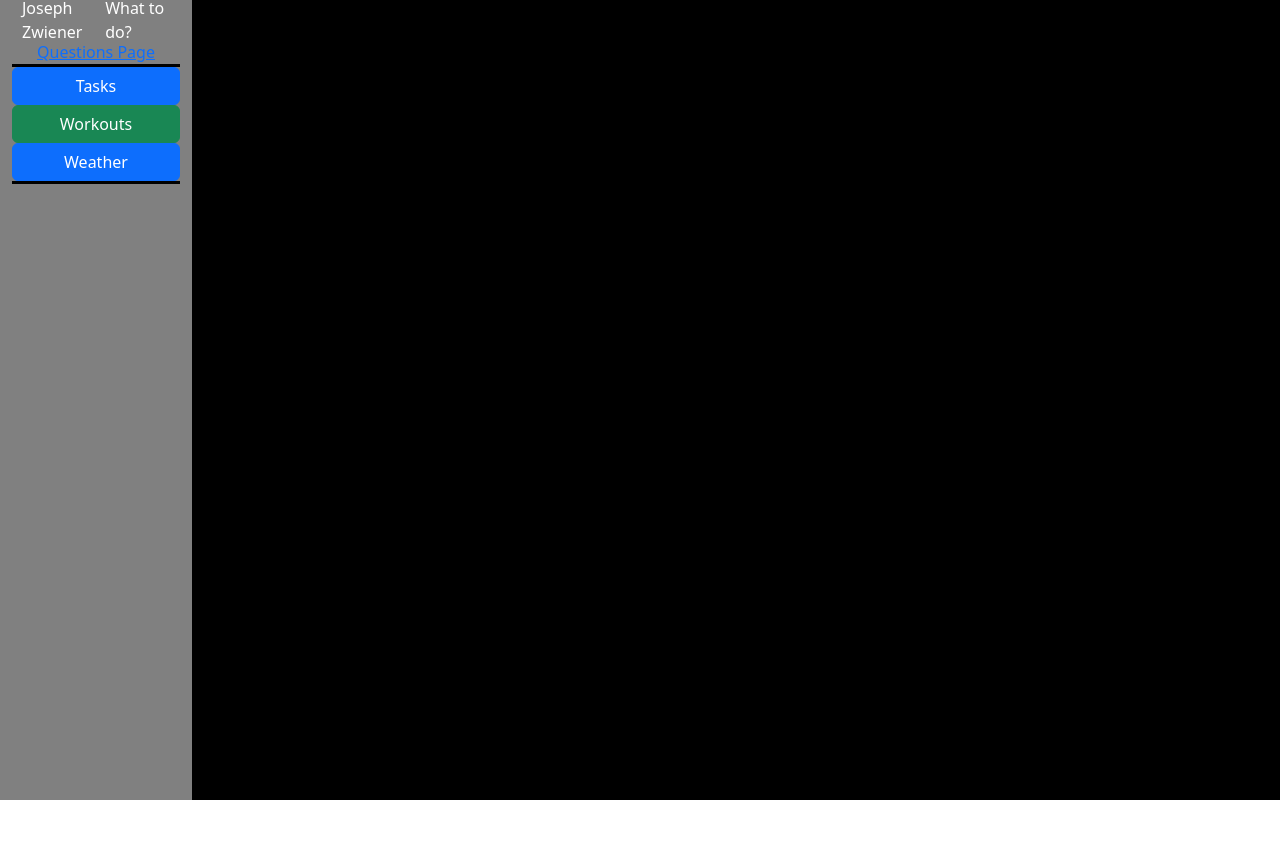
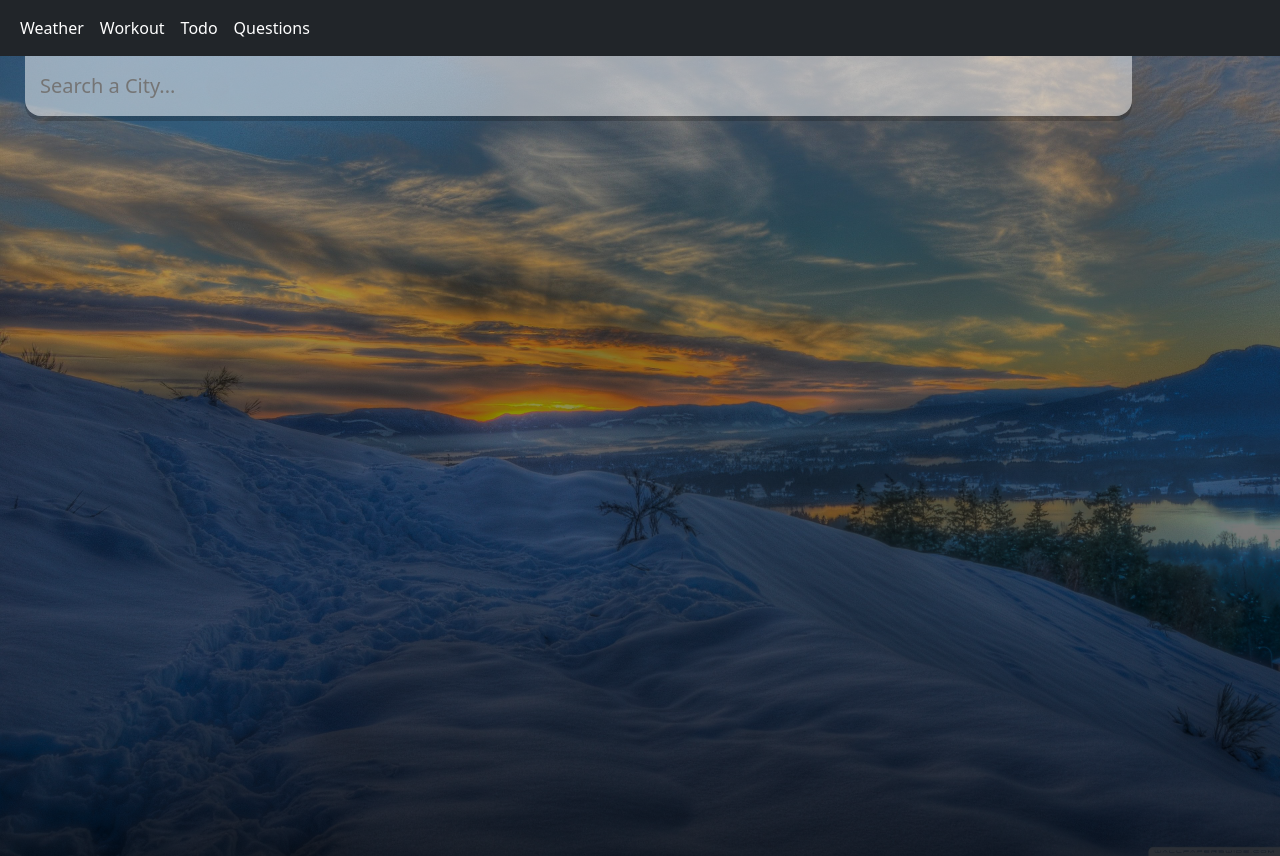
Before and after one commit to 19jzwiener/Tasks, a React (Create React App) app: page / in a window 1280 px wide. Before the commit the page ends 800 px from the top, so only its background shows below. Built offline with nearby package versions, Linux system fonts and the light colour scheme.

Commit message:
BootStrap additions and router changes
Changed Task and Weather pages to be new separate pages using mostly bootstrap5.

```diff
--- a/src/App.js
+++ b/src/App.js
@@ -1,4 +1,6 @@
 import Sidebar from "./components/leftSidebarComp/Sidebar";
+
+
 
 
 function App() {
--- a/src/components/leftSidebarComp/Sidebar.js
+++ b/src/components/leftSidebarComp/Sidebar.js
@@ -18,84 +18,117 @@ function Sidebar(props) {
   const [weatherOpen, setWeatherOpen] = useState(false);
 
   return (
-    <div className="app">
-      <div className="container">
-        <div className="row">
-          <div className=" sidebar">
-            {/* top box for the left sidebar */}
-            {/* Holds users name and a question for what someone would like to do */}
-            <div className="sidebar__header">
-              <div className="greeting">Joseph Zwiener</div>
-              <div className="select">What to do?</div>
-            </div>
-            <Link to="/Questions">Questions Page</Link>
-            {/* linebreak between different sets of information */}
-            <div className="sidebar__lineBreak" />
+    // <div className="container container-fluid">
+    //   <div className="row">
+    //     <div className=" sidebar">
+    //       {/* top box for the left sidebar */}
+    //       {/* Holds users name and a question for what someone would like to do */}
+    //       <div className="sidebar__header">
+    //         <div className="greeting">Joseph Zwiener</div>
+    //       </div>
+    //       <Link to="/Questions" className="btn btn-success">Questions Page</Link>
+    //       {/* linebreak between different sets of information */}
+    //       <div className="sidebar__lineBreak" />
 
-            {/* popout window buttons */}
-            <div className="sidebar__section">
-              {/* open and close task popout */}
-              <button
-                className="btn btn-primary"
-                onClick={() => {
-                  setTaskOpen(!taskOpen);
-                  setWorkoutOpen(false);
-                  setWeatherOpen(false);
-                }}
-              >
-                Tasks
-              </button>
+    //       {/* popout window buttons */}
+    //       <div className="sidebar__section">
+    //         {/* open and close task popout */}
+    //         <button
+    //           className="btn btn-primary"
+    //           onClick={() => {
+    //             setTaskOpen(!taskOpen);
+    //             setWorkoutOpen(false);
+    //             setWeatherOpen(false);
+    //           }}
+    //         >
+    //           Tasks
+    //         </button>
 
-              {/* open and close workout popout */}
-              <button
-                className="btn btn-success"
-                onClick={() => {
-                  setWorkoutOpen(!workoutOpen);
-                  setTaskOpen(false);
-                  setWeatherOpen(false);
-                }}
-              >
-                Workouts
-              </button>
+    //         {/* open and close workout popout */}
+    //         <button
+    //           className="btn btn-success"
+    //           onClick={() => {
+    //             setWorkoutOpen(!workoutOpen);
+    //             setTaskOpen(false);
+    //             setWeatherOpen(false);
+    //           }}
+    //         >
+    //           Workouts
+    //         </button>
 
-              {/* open and close weather */}
-              <button
-                className="btn btn-primary"
-                onClick={() => {
-                  setWeatherOpen(!weatherOpen);
-                  setWorkoutOpen(false);
-                  setTaskOpen(false);
-                }}
-              >
-                Weather
-              </button>
-            </div>
+    //         {/* open and close weather */}
+    //         <button
+    //           className="btn btn-primary"
+    //           onClick={() => {
+    //             setWeatherOpen(!weatherOpen);
+    //             setWorkoutOpen(false);
+    //             setTaskOpen(false);
+    //           }}
+    //         >
+    //           Weather
+    //         </button>
+    //       </div>
 
-            {/* linebreak between sections */}
-            <div className="sidebar__lineBreak" />
+    //       {/* linebreak between sections */}
+    //       <div className="sidebar__lineBreak" />
+    //     </div>
+    //     {/* if workout is true do such, if closed null */}
+    //     {workoutOpen ? (
+    //       <div >
+    //         <Workout />
+    //       </div>
+    //     ) : null}
+
+    //     {/* if taskOpen is true do such, if closed null */}
+    //     {taskOpen ? (
+    //       <div>
+    //         <Task />
+    //       </div>
+    //     ) : null}
+
+    //     {/* if weatherOpen is true do such, if closed null */}
+    //     {weatherOpen ? (
+    //       <div>
+    //         <Weather />
+    //       </div>
+    //     ) : null}
+    //   </div>
+    // </div>
+    <div>
+      <nav className="navbar navbar-expand-lg navbar-dark bg-dark">
+        <div className="container-fluid">
+          <div className="collapse navbar-collapse" id="navbarSupportedContent">
+            <ul className="navbar-nav me-auto mb-2 mb-lg-0">
+              <li className="nav-item">
+                <Link to="/Questions" className="nav-link active">
+                  Home
+                </Link>
+              </li>
+              <li class="nav-item">
+                <Link to="/Questions" className="nav-link active">
+                  Questions Page
+                </Link>
+              </li>
+              <li class="nav-item">
+                <Link to="/Questions" className="nav-link active">
+                  Weather
+                </Link>
+              </li>
+              <li class="nav-item">
+                <Link to="/Questions" className="nav-link active">
+                  Workout
+                </Link>
+              </li>
+              <li class="nav-item">
+                <Link to="/Questions" className="nav-link active">
+                  Todo
+                </Link>
+              </li>
+            </ul>
           </div>
-          {/* if workout is true do such, if closed null */}
-          {workoutOpen ? (
-            <div >
-              <Workout />
-            </div>
-          ) : null}
+        </div>
+      </nav>
 
-          {/* if taskOpen is true do such, if closed null */}
-          {taskOpen ? (
-            <div>
-              <Task />
-            </div>
-          ) : null}
-
-          {/* if weatherOpen is true do such, if closed null */}
-          {weatherOpen ? (
-            <div>
-              <Weather />
-            </div>
-          ) : null}
-        </div>
-      </div>
     </div>
   );
 }
--- a/src/components/leftSidebarComp/Task.css
+++ b/src/components/leftSidebarComp/Task.css
@@ -1,66 +1,4 @@
-.task {
-    position: fixed;
-    width: 30vw;
-    height: 70vh;
-    right: 35vw;
-    top: 15vh;
-
-    background-color: gray;
-
-    align-items: center;
-    justify-content: center;
-
-    border-radius: 20px;
-
+ul {
+    list-style-type: none;
+    padding: 0;
 }
-
-.task__header {
-    position: relative;
-    font-size: large;
-    text-align: center;
-}
-
-.task__lineBreak {
-    background-color: rgb(63, 58, 83);
-    height: 20px;
-    width: 30vw;
-}
-
-
-
-
-.task__tasksTable {
-
-    width: 28vw;
-    height: 50vh;
-    background-color: rgb(75, 85, 99);
-
-    font-size: large;
-    padding: 1vw;
-}
-
-.task__input {
-    text-align: center;
-    width: 28vw;
-
-    padding: 2vh;
-
-
-}
-
-.task__tasks {
-    display: flex;
-}
-
-.task__btn {
-
-color: black; /* Text color */
-
-background-color: transparent; /* Remove background color */
-
-border: none;
-
-border-radius: 5px; /* Adds curve to border corners */
-
-text-transform: uppercase; /* Make letters uppercase */
-}
--- a/src/components/leftSidebarComp/Task.js
+++ b/src/components/leftSidebarComp/Task.js
@@ -1,5 +1,8 @@
 import { useState, useEffect } from "react";
+
 import "./Task.css";
+
+import { Link } from "react-router-dom";
 
 function Task(props) {
   // holds the list of tasks
@@ -30,44 +33,56 @@ function Task(props) {
     );
 
     // grabs task I want to delete and slices around it to grab all the other items
-      setTasks([
-        ...tasks.slice(0, i),
-        ...tasks.slice(i + 1)
-      ])
+    setTasks([...tasks.slice(0, i), ...tasks.slice(i + 1)]);
   }
 
+  return (
+    <div>
+      <nav className="navbar navbar-expand-lg navbar-dark bg-dark">
+        <div className="container-fluid">
+          <div className="collapse navbar-collapse" id="navbarSupportedContent">
+            <ul className="navbar-nav me-auto mb-2 mb-lg-0">
+              <li className="nav-item">
+                <Link to="/" className="nav-link active">
+                  Weather
+                </Link>
+              </li>
+              <li className="nav-item">
+                <Link to="/Workout" className="nav-link active">
+                  Workout
+                </Link>
+              </li>
+              <li className="nav-item">
+                <Link to="/Todo" className="nav-link active">
+                  Todo
+                </Link>
+              </li>
+              <li className="nav-item">
+                <Link to="/Questions" className="nav-link active">
+                  Questions
+                </Link>
+              </li>
+            </ul>
+          </div>
+        </div>
+      </nav>
 
+      <div className="container py-5 h-100">
+        <div className="row d-flex justify-content-center align-items-center h-100 ">
+          <div className="card background">
+            <div className="card-body py-4 px-4 px-md-5">
+              <p className="h1 text-center mt-3 mb-4 pb-3 text-primary">
+                <i className="fas fa-check-square me-1"></i>
+                <u>My Todo-s</u>
+              </p>
 
-
-  return (
-    <div className="task">
-      {/* header for Task popout */}
-      <p className="task__header">Tasks for the day</p>
-
-      {/* linebreak between header and tasks */}
-      <div className="task__lineBreak" />
-
-      <div className="task__tasksTable">
-        {/* loop through all tasks */}
-        {tasks.map((task, index) => {
-          return (
-            <div className="task__tasks">
-              {/* Delete a task */}
-              <button className="btn btn-danger" onClick={() => deleteTask(index)}>
-                x
-              </button>
-              {/* Show task */}
-              <p> {task.description} </p>
-            </div>
-          );
-        })}
-      </div>
-
-      <div className="task__input">
               {/* Input new task */}
+              <div class="d-flex flex-row align-items-center">
                 <input
+                  type="text"
+                  class="form-control form-control-lg"
+                  placeholder="Add new..."
                   className="form-control input-lg"
-          type="text"
                   name="description"
                   value={description}
                   onChange={(e) => setDescription(e.target.value)}
@@ -75,7 +90,8 @@ function Task(props) {
 
                 {/* Button to submit new task into list */}
                 <button
-          className="btn btn-success"
+                  type="button"
+                  className="btn btn-primary"
                   onClick={() => {
                     // make sure todo isn't empty
                     if (description.length) {
@@ -92,8 +108,53 @@ function Task(props) {
                     }
                   }}
                 >
-          submit
+                  Add
                 </button>
+              </div>
+
+              {/* Line Break */}
+              <hr class="my-4" />
+
+              <div>
+                {/* loop through all tasks */}
+                {tasks.map((task, index) => {
+                  return (
+                    <div>
+                      {" "}
+                      <ul class="list-group list-group-horizontal rounded-0">
+                        <li class="list-group-item d-flex align-items-center ps-0 pe-3 py-1 rounded-0 border-0 bg-transparent">
+                          <div class="form-check">
+                            <input
+                              class="form-check-input me-0"
+                              type="checkbox"
+                              value=""
+                              id="flexCheckChecked2"
+                              aria-label="..."
+                            />
+                          </div>
+                        </li>
+                        {/* Show task */}
+                        <li class="list-group-item px-3 py-1 d-flex align-items-center flex-grow-1 border-0 bg-transparent">
+                          <p class="lead fw-normal mb-0">{task.description}</p>
+                        </li>
+                        <li>
+                          {/* Delete a task */}
+                          <button
+                            // Need to find
+                            className="list-group-item d-flex align-items-center ps-0 pe-3 py-1 rounded-0 border-0 bg-transparent"
+                            onClick={() => deleteTask(index)}
+                          >
+                            x
+                          </button>
+                        </li>
+                      </ul>
+                    </div>
+                  );
+                })}
+              </div>
+            </div>
+          </div>
+        </div>
       </div>
     </div>
   );
--- a/src/components/leftSidebarComp/Weather.css
+++ b/src/components/leftSidebarComp/Weather.css
@@ -1,23 +1,9 @@
-/* * {
+
+  .weather {
+
     margin: 0;
     padding: 0;
     box-sizing: border-box;
-  } */
-
-  /* body {
-    font-family: 'montseratt', sans-serif;
-
-  } */
-  .weather {
-    position: fixed;
-    margin: 0;
-    padding: 0;
-    box-sizing: border-box;
-
-    height: 100vh;
-    width: 40vw;
-    right: 30vw;
-    top: 1vh;
 
     background-image: url('./pictures/ColdMountain.jpg');
     background-size: cover;
--- a/src/components/leftSidebarComp/Weather.js
+++ b/src/components/leftSidebarComp/Weather.js
@@ -1,13 +1,14 @@
 import React, { useState } from "react";
 
-import "./Weather.css"
+import "./Weather.css";
+
+import { Link } from "react-router-dom";
 
 // api to weather forecasts
 const api = {
   key: "f41d2cf488e17f5ee0e86404ade45f24",
   base: "https://api.openweathermap.org/data/2.5/",
 };
-
 
 function App() {
   const [query, setQuery] = useState("");
@@ -16,10 +17,9 @@ function App() {
   // take inputs and search for location
   const search = (evt) => {
     // search on enter key press
-    if ((evt.key === "Enter")) {
+    if (evt.key === "Enter") {
       // search api (api.base) for weather in location (query) and give metrics (api.key)
       fetch(`${api.base}weather?q=${query}&units=metric&APPID=${api.key}`)
-
         .then((res) => res.json())
         .then((result) => {
           // change page to show the weather in specified area
@@ -68,6 +68,37 @@ function App() {
   };
 
   return (
+
+    <div>
+      <nav className="navbar navbar-expand-lg navbar-dark bg-dark">
+        <div className="container-fluid">
+          <div className="collapse navbar-collapse" id="navbarSupportedContent">
+            <ul className="navbar-nav me-auto mb-2 mb-lg-0">
+              <li className="nav-item">
+                <Link to="/" className="nav-link active">
+                  Weather
+                </Link>
+              </li>
+              <li className="nav-item">
+                <Link to="/Workout" className="nav-link active">
+                  Workout
+                </Link>
+              </li>
+              <li className="nav-item">
+                <Link to="/Todo" className="nav-link active">
+                  Todo
+                </Link>
+              </li>
+              <li className="nav-item">
+                <Link to="/Questions" className="nav-link active">
+                  Questions
+                </Link>
+              </li>
+            </ul>
+          </div>
+        </div>
+      </nav>
+      <div class="col px-0">
           <div
             // change className depending on weather
             className={
@@ -77,7 +108,6 @@ function App() {
                   : "weather"
                 : "weather"
             }
-
           >
             <main>
               <div className="search__box">
@@ -105,9 +135,13 @@ function App() {
 
                   <div className="weather__box">
                     {/* Describe temperature in Faherheit */}
-              <div className="temp">{Math.round(weather.main.temp * 9/5 + 32)}</div>
+                    <div className="temp">
+                      {Math.round((weather.main.temp * 9) / 5 + 32)}
+                    </div>
                     {/* Describe how it is outside. EX: Cloudy, Clear */}
-              <div className="weather__weather">{weather.weather[0].main}</div>
+                    <div className="weather__weather">
+                      {weather.weather[0].main}
+                    </div>
                   </div>
                 </div>
               ) : (
@@ -115,6 +149,9 @@ function App() {
               )}
             </main>
           </div>
+        </div>
+    </div>
+
   );
 }
 
--- a/src/index.js
+++ b/src/index.js
@@ -4,6 +4,9 @@ import ReactDOM from 'react-dom/client';
 
 import App from './App';
 import Questions from './components/QuestionsPage/Sidebar'
+import Task from './components/leftSidebarComp/Task';
+import Weather from './components/leftSidebarComp/Weather';
+import Workout from './components/leftSidebarComp/Workout';
 
 import "bootstrap/dist/css/bootstrap.min.css";
 import "bootstrap/dist/js/bootstrap.bundle.min.js";
@@ -14,8 +17,10 @@ const root = ReactDOM.createRoot(document.getElementById('root'));
 root.render(
     <Router basename={process.env.PUBLIC_URL}>
         <Routes>
-            <Route path="/" element={<App />} />
+            <Route path="/" element={<Weather />} />
             <Route path="/Questions" element={<Questions />} />
+            <Route path="/Todo" element={<Task />} />
+            <Route path="/Workout" element={<Workout />} />
         </Routes>
     </Router>
 );
```
Lines whose indentation alone changed are shown as unchanged.
